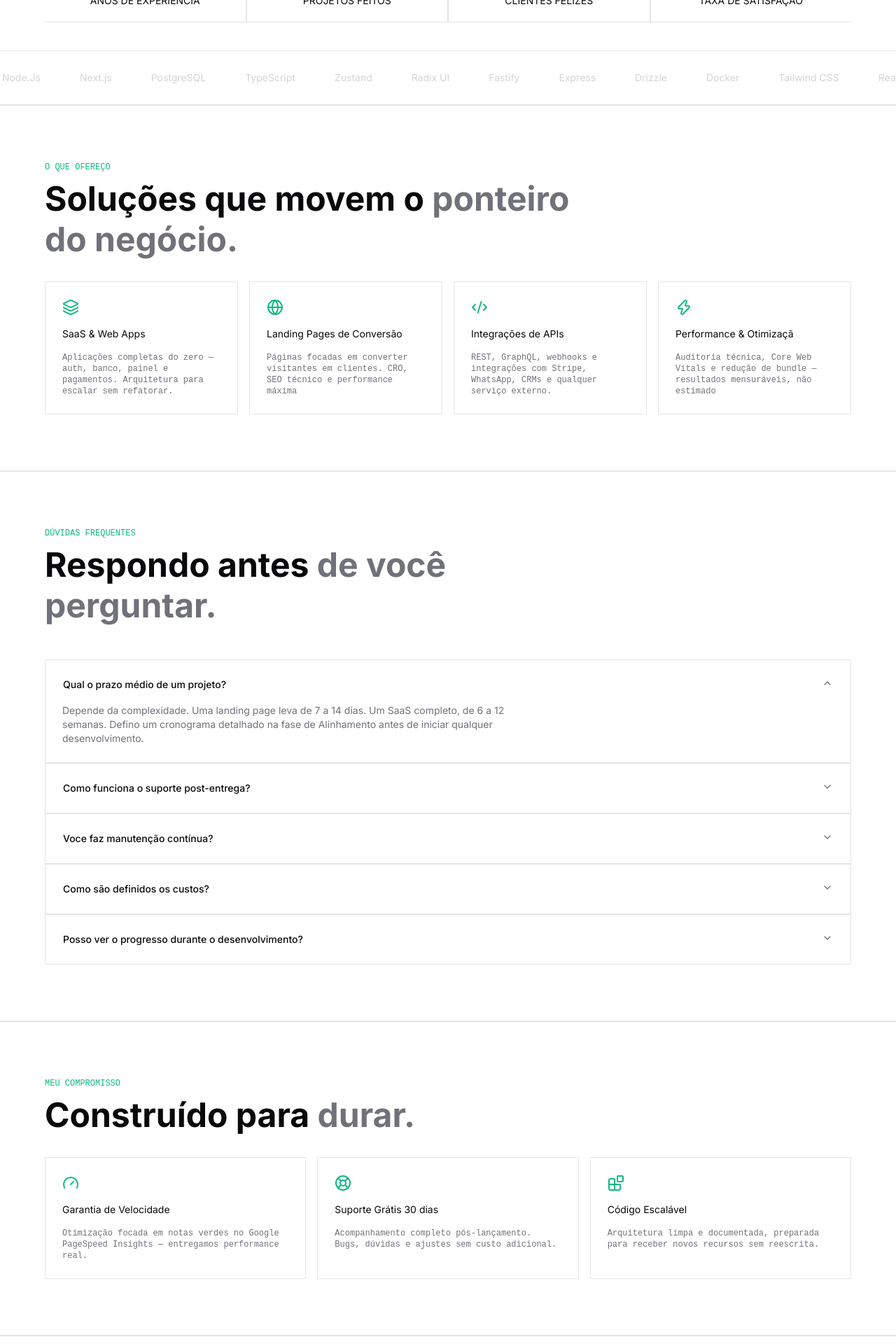
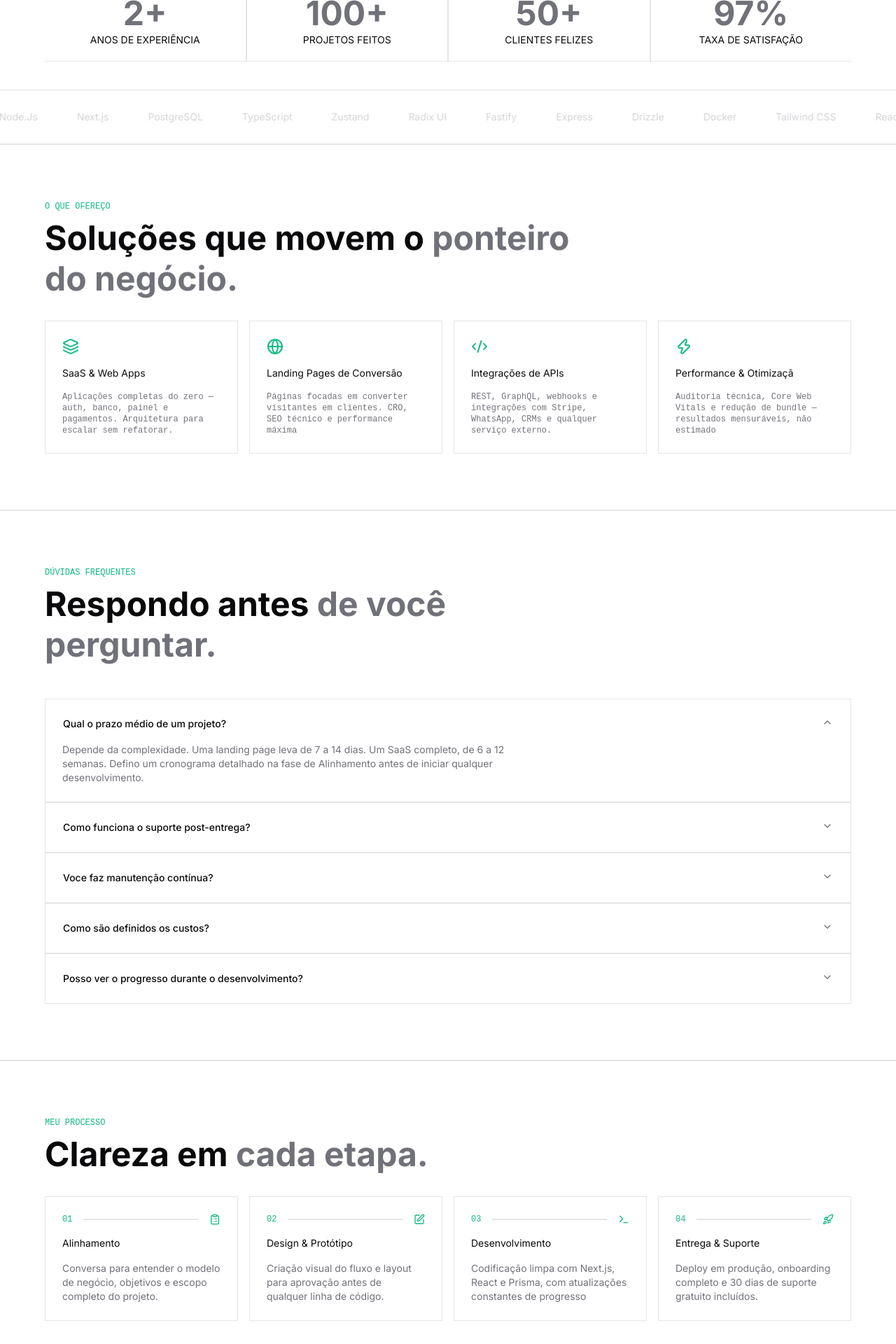
Before and after one commit to SamuelOliveiraa/portfolio, a Next.js app: page / in a window 1280 px wide. Shown: the part 620-2540 px from the top of the page at 70% size. Built offline with nearby package versions, Linux system fonts and the light colour scheme.

Commit message:
feat: teste de animação e performance

```diff
--- a/package.json
+++ b/package.json
@@ -13,6 +13,7 @@
     "@radix-ui/react-slot": "^1.3.0",
     "class-variance-authority": "^0.7.1",
     "clsx": "^2.1.1",
+    "framer-motion": "^12.42.2",
     "lucide-react": "^1.24.0",
     "motion": "^12.42.2",
     "next": "16.2.10",
--- a/src/app/page.tsx
+++ b/src/app/page.tsx
@@ -5,6 +5,7 @@ import FaqSection from "@/components/layout/faq-section";
 import Footer from "@/components/layout/footer";
 import Header from "@/components/layout/header";
 import HeroSection from "@/components/layout/hero-section";
+import ProcessSection from "@/components/layout/process-section";
 import Services from "@/components/layout/services";
 
 export default function Home() {
@@ -16,6 +17,7 @@ export default function Home() {
       <MarqueeComponent />
       <Services />
       <FaqSection />
+      <ProcessSection />
       <CommitmentSection />
       <CtaBanner />
       <Footer />
--- a/src/components/common/marquee-component.tsx
+++ b/src/components/common/marquee-component.tsx
@@ -1,3 +1,4 @@
+import FramerProvider from "@/provider.tsx/framer-provider";
 import { Marquee } from "../ui/marquee";
 import Text from "./text";
 
@@ -19,6 +20,7 @@ const TECHN = [
 
 export default function MarqueeComponent() {
   return (
+    <FramerProvider>
       <Marquee className="bg-transparent border-y border-zinc-200 text-zinc-300 py-7 select-none">
         {TECHN.map(tech => (
           <Text key={tech} size="textMedium" className="mx-5">
@@ -26,5 +28,6 @@ export default function MarqueeComponent() {
           </Text>
         ))}
       </Marquee>
+    </FramerProvider>
   );
 }
--- /dev/null
+++ b/src/components/common/process-item.tsx
@@ -0,0 +1,34 @@
+import Text from "./text";
+
+interface ProcessItemProps {
+  title: string;
+  number: string;
+  description: string;
+  Icon: React.ElementType;
+}
+
+export default function ProcessItem({
+  title,
+  number,
+  description,
+  Icon
+}: ProcessItemProps) {
+  return (
+    <div className="flex flex-col gap-4 p-6 border transition-all duration-200">
+      <div className="flex items-center gap-4 text-emerald-500">
+        <Text size="textSmall" className="uppercase">
+          {number}
+        </Text>
+
+        <div className="flex-1 w-px h-px border" />
+
+        <Icon className="size-4" />
+      </div>
+
+      <div className="flex flex-col gap-4">
+        <Text className="text-zinc-950">{title}</Text>
+        <Text className="text-zinc-500">{description}</Text>
+      </div>
+    </div>
+  );
+}
--- a/src/components/layout/commitment-section.tsx
+++ b/src/components/layout/commitment-section.tsx
@@ -1,6 +1,27 @@
 import { Blocks, Gauge, LifeBuoy } from "lucide-react";
 import ServiceItem from "../common/service-item";
 import Text from "../common/text";
+
+const COMMITMENT_ITEMS = [
+  {
+    icon: Gauge,
+    title: "Garantia de Velocidade",
+    description:
+      "Otimização focada em notas verdes no Google PageSpeed Insights — entregamos performance real."
+  },
+  {
+    icon: LifeBuoy,
+    title: "Suporte Grátis 30 dias",
+    description:
+      "Acompanhamento completo pós-lançamento. Bugs, dúvidas e ajustes sem custo adicional."
+  },
+  {
+    icon: Blocks,
+    title: "Código Escalável",
+    description:
+      "Arquitetura limpa e documentada, preparada para receber novos recursos sem reescrita."
+  }
+];
 
 export default function CommitmentSection() {
   return (
@@ -16,22 +37,15 @@ export default function CommitmentSection() {
           </Text>
         </div>
 
-        <div className="grid grid-cols-1 sm:grid-cols-2 lg:grid-cols-3 gap-4 ">
-          <ServiceItem
-            Icon={Gauge}
-            title="Garantia de Velocidade"
-            description="Otimização focada em notas verdes no Google PageSpeed Insights — entregamos performance real."
-          />
-          <ServiceItem
-            Icon={LifeBuoy}
-            title="Suporte Grátis 30 dias"
-            description="Acompanhamento completo pós-lançamento. Bugs, dúvidas e ajustes sem custo adicional."
-          />
-          <ServiceItem
-            Icon={Blocks}
-            title="Código Escalável"
-            description="Arquitetura limpa e documentada, preparada para receber novos recursos sem reescrita."
-          />
+        <div className="grid grid-cols-1 sm:grid-cols-2 lg:grid-cols-3 gap-4">
+          {COMMITMENT_ITEMS.map((item, index) => (
+            <ServiceItem
+              key={index}
+              Icon={item.icon}
+              title={item.title}
+              description={item.description}
+            />
+          ))}
         </div>
       </div>
     </section>
--- a/src/components/layout/footer.tsx
+++ b/src/components/layout/footer.tsx
@@ -3,11 +3,13 @@ import ButtonComponent from "../common/button-component";
 import { LinkItem } from "../common/link-item";
 import Logo from "../common/logo";
 import Text from "../common/text";
-import { ChevronUp } from "lucide-react";
+import { ChevronUp, MessageCircle } from "lucide-react";
 import { ScrollLink } from "../common/scroll-link";
+import FramerProvider from "@/provider.tsx/framer-provider";
 
 export default function Footer() {
   return (
+    <FramerProvider>
       <footer className="px-4 xl:p-0" id="footer">
         <div className="max-w-6xl mx-auto flex flex-col">
           <div className="flex flex-col gap-10 md:flex-row justify-between px-4 lg:px-0 py-10">
@@ -23,6 +25,13 @@ export default function Footer() {
               </Text>
 
               <div className="flex gap-2">
+                <ButtonComponent
+                  variant="outline"
+                  className="size-8 p-0 opacity-50 hover:scale-110"
+                >
+                  <MessageCircle className="size-4" />
+                </ButtonComponent>
+
                 <ButtonComponent
                   variant="outline"
                   className="size-8 p-0 opacity-50 hover:scale-110"
@@ -69,7 +78,9 @@ export default function Footer() {
                     Politica de Privacidade
                   </LinkItem>
                   <LinkItem link="/termos-uso">Termos de uso</LinkItem>
-                <LinkItem link="/termos-uso">CNPJ: 12.345.678/0001-90</LinkItem>
+                  <LinkItem link="/termos-uso">
+                    CNPJ: 12.345.678/0001-90
+                  </LinkItem>
                 </ul>
               </nav>
             </div>
@@ -78,7 +89,10 @@ export default function Footer() {
             <Text size="textSmall" className="text-zinc-800">
               © 2026 Samuel Oliveira. Todos os direitos reservados.
             </Text>
-          <ButtonComponent variant="outline" className="size-7 p-0 opacity-40">
+            <ButtonComponent
+              variant="outline"
+              className="size-7 p-0 opacity-40"
+            >
               <ScrollLink targetId="root">
                 <ChevronUp className="size-4" />
               </ScrollLink>
@@ -86,5 +100,6 @@ export default function Footer() {
           </div>
         </div>
       </footer>
+    </FramerProvider>
   );
 }
--- a/src/components/layout/hero-section.tsx
+++ b/src/components/layout/hero-section.tsx
@@ -3,14 +3,16 @@ import ButtonComponent from "../common/button-component";
 import Text from "../common/text";
 import { TypingAnimation } from "../ui/typing-animation";
 import MetricsComponent from "./metrics-component";
+import FramerProvider from "@/provider.tsx/framer-provider";
 
 export default function HeroSection() {
   return (
+    <FramerProvider>
       <section
         className="flex flex-col px-4 xl:px-0 gap-6 max-w-6xl mx-auto my-10 lg:mt-16"
         id="/"
       >
-      <div>
+        <>
           <Text size="textSmall" className="text-emerald-500 uppercase">
             Desenvolvedor Web Full-Stack
           </Text>
@@ -30,7 +32,7 @@ export default function HeroSection() {
               />
             </span>
           </Text>
-      </div>
+        </>
 
         <Text size="textMedium" className="max-w-lg text-zinc-500">
           Do back-end ao front. Código que escala, entrega que não atrasa e
@@ -50,5 +52,6 @@ export default function HeroSection() {
 
         <MetricsComponent />
       </section>
+    </FramerProvider>
   );
 }
--- a/src/components/layout/metrics-component.tsx
+++ b/src/components/layout/metrics-component.tsx
@@ -2,7 +2,7 @@ import Text from "../common/text";
 
 export default function MetricsComponent() {
   return (
-    <section className="flex flex-row flex-wrap border-t">
+    <section className="flex flex-row flex-wrap border-t mt-10">
       <div className="flex flex-col items-center min-w-60 sm:w-auto flex-1 py-5 border lg:border-l-0">
         <Text size="titleMedium">2+</Text>
 
--- /dev/null
+++ b/src/components/layout/process-section.tsx
@@ -0,0 +1,66 @@
+import { ClipboardList, PenSquare, Rocket, Terminal } from "lucide-react";
+import Text from "../common/text";
+import ProcessItem from "../common/process-item";
+
+const PROCESS_ITENS = [
+  {
+    number: "01",
+    title: "Alinhamento",
+    description:
+      "Conversa para entender o modelo de negócio, objetivos e escopo completo do projeto.",
+    Icon: ClipboardList
+  },
+  {
+    number: "02",
+    title: "Design & Protótipo",
+    description:
+      "Criação visual do fluxo e layout para aprovação antes de qualquer linha de código.",
+    Icon: PenSquare
+  },
+
+  {
+    number: "03",
+    title: "Desenvolvimento",
+    description:
+      "Codificação limpa com Next.js, React e Prisma, com atualizações constantes de progresso",
+    Icon: Terminal
+  },
+
+  {
+    number: "04",
+    title: "Entrega & Suporte",
+    description:
+      "Deploy em produção, onboarding completo e 30 dias de suporte gratuito incluídos.",
+    Icon: Rocket
+  }
+];
+
+export default function ProcessSection() {
+  return (
+    <section className="border-y py-20 px-4 xl:px-0" id="commitment">
+      <div className="max-w-6xl mx-auto flex flex-col gap-8">
+        <div className="flex flex-col gap-2">
+          <Text size="textSmall" className="text-emerald-500 uppercase">
+            Meu Processo
+          </Text>
+
+          <Text size="titleMedium" className="max-w-3xl">
+            <span className="text-zinc-950">Clareza em </span> cada etapa.
+          </Text>
+        </div>
+
+        <div className="grid grid-cols-1 sm:grid-cols-2 lg:grid-cols-4 gap-4">
+          {PROCESS_ITENS.map(item => (
+            <ProcessItem
+              key={item.number}
+              Icon={item.Icon}
+              number={item.number}
+              title={item.title}
+              description={item.description}
+            />
+          ))}
+        </div>
+      </div>
+    </section>
+  );
+}
--- /dev/null
+++ b/src/provider.tsx/framer-provider.tsx
@@ -0,0 +1,27 @@
+"use client";
+
+import { motion } from "framer-motion";
+import { ReactNode } from "react";
+
+interface FramerProviderProps {
+  children: ReactNode;
+  className?: string;
+}
+
+export default function FramerProvider({
+  children,
+  className = ""
+}: FramerProviderProps) {
+  return (
+    <motion.div
+      initial={{ opacity: 0, y: 40 }}
+      whileInView={{ opacity: 1, y: 0 }}
+      viewport={{ once: false, margin: "-100px" }}
+      transition={{ duration: 0.6, ease: "easeOut" }}
+      style={{ willChange: "transform, opacity" }}
+      className={`transform-gpu ${className}`}
+    >
+      {children}
+    </motion.div>
+  );
+}
```
Also changed, not shown: src/components/layout/services.tsx (+5 -2 lines), 1 other file (tests, documents, lock files or other folders). Lines whose indentation alone changed are shown as unchanged.
